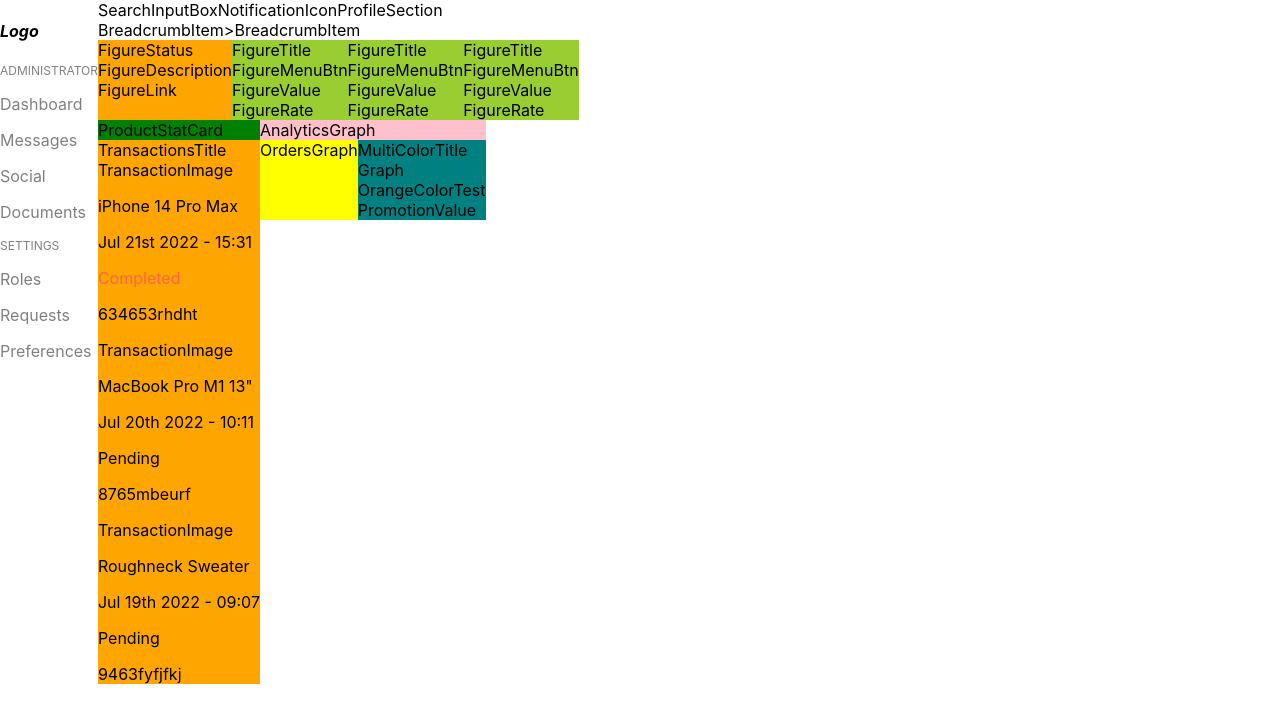
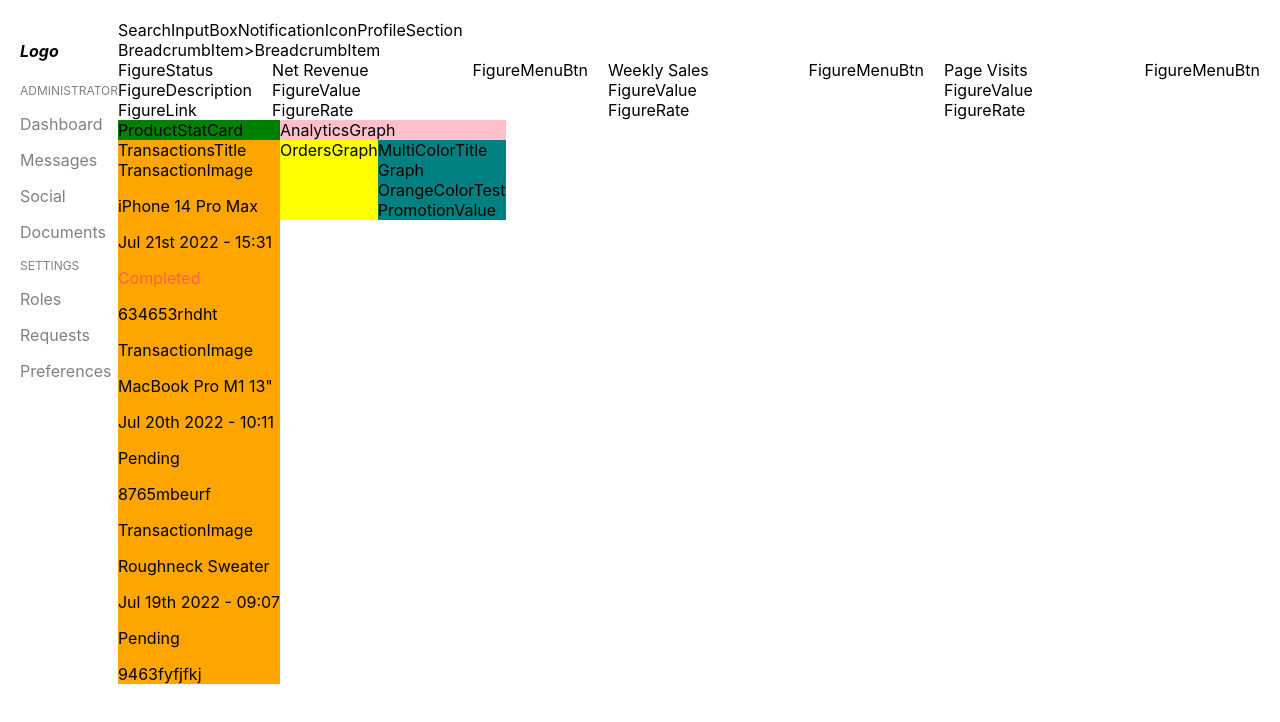
Before and after one commit to lakkula/first-react-app, a React (Create React App) app: page / in a window 1280 px wide. Shown: the top 722 px of the page. Built offline with nearby package versions, Linux system fonts and the light colour scheme.

Commit message:
create basic structure of StatFiguresRow

```diff
--- a/src/components/statFigureWithMenu/FigureTitle.js
+++ b/src/components/statFigureWithMenu/FigureTitle.js
@@ -1,7 +1,9 @@
 import React from 'react'
 
-export default function FigureTitle() {
+export default function FigureTitle({title}) {
   return (
-    <div>FigureTitle</div>
+    <div>
+      {title}
+    </div>
   )
 }
--- a/src/layouts/Home.js
+++ b/src/layouts/Home.js
@@ -4,7 +4,7 @@ import HomeContent from './home/HomeContent'
 
 export default function Home() {
   return (
-    <div style={{display: 'flex'}}>
+    <div style={{display: 'flex', padding: '20px'}}>
     <LeftMenu/>
     <HomeContent/>
     </div>
--- a/src/layouts/home/HomeContent.js
+++ b/src/layouts/home/HomeContent.js
@@ -10,7 +10,7 @@ import PromotionalCard from './homeContent/PromotionalCard'
 
 export default function HomeContent() {
   return (
-    <div>
+    <div style={{width: '100%'}}>
         <SearchBar/>
         <Breadcrumbs/>
         <StatFiguresRow/>
--- a/src/layouts/home/homeContent/StatFiguresRow.js
+++ b/src/layouts/home/homeContent/StatFiguresRow.js
@@ -2,13 +2,21 @@ import React from 'react'
 import StatFigureWithLink from './statFiguresRow/StatFigureWithLink'
 import StatFigureWithMenu from './statFiguresRow/StatFigureWithMenu'
 
+const statFigures = [
+  {title: 'Net Revenue'},
+  {title: 'Weekly Sales'},
+  {title: 'Page Visits'},
+];
+
 export default function StatFiguresRow() {
   return (
-    <div style={{backgroundColor: 'yellowgreen', display: 'flex'}}>
+    <div style={{display: 'flex', justifyContent: 'space-between', gap: '20px'}}>
       <StatFigureWithLink/>
-      <StatFigureWithMenu/>
-      <StatFigureWithMenu/>
-      <StatFigureWithMenu/>
+
+      {statFigures.map((val, key) => {
+        const {title} = val;
+        return <StatFigureWithMenu key={key} title={title}/>
+      })}
     </div>
   )
 }
--- a/src/layouts/home/homeContent/statFiguresRow/StatFigureWithLink.js
+++ b/src/layouts/home/homeContent/statFiguresRow/StatFigureWithLink.js
@@ -5,7 +5,7 @@ import FigureLink from '../../../../components/statFigureWithLink/FigureLink'
 
 export default function StatFigureWithLink() {
   return (
-    <div style={{backgroundColor: 'orange'}}>
+    <div>
       <FigureStatus/>
       <FigureDescription/>
       <FigureLink/>
--- a/src/layouts/home/homeContent/statFiguresRow/StatFigureWithMenu.js
+++ b/src/layouts/home/homeContent/statFiguresRow/StatFigureWithMenu.js
@@ -4,11 +4,13 @@ import FigureMenuBtn from '../../../../components/statFigureWithMenu/FigureMenuB
 import FigureValue from '../../../../components/statFigureWithMenu/FigureValue'
 import FigureRate from '../../../../components/statFigureWithMenu/FigureRate'
 
-export default function StatFigureWithMenu() {
+export default function StatFigureWithMenu({title}) {
   return (
-    <div>
-      <FigureTitle/>
-      <FigureMenuBtn/>
+    <div style={{width:'100%'}}>
+      <div style={{display: 'flex', justifyContent: 'space-between'}}>
+        <FigureTitle title={title}/>
+        <FigureMenuBtn/>
+      </div>
       <FigureValue/>
       <FigureRate/>
     </div>
```
